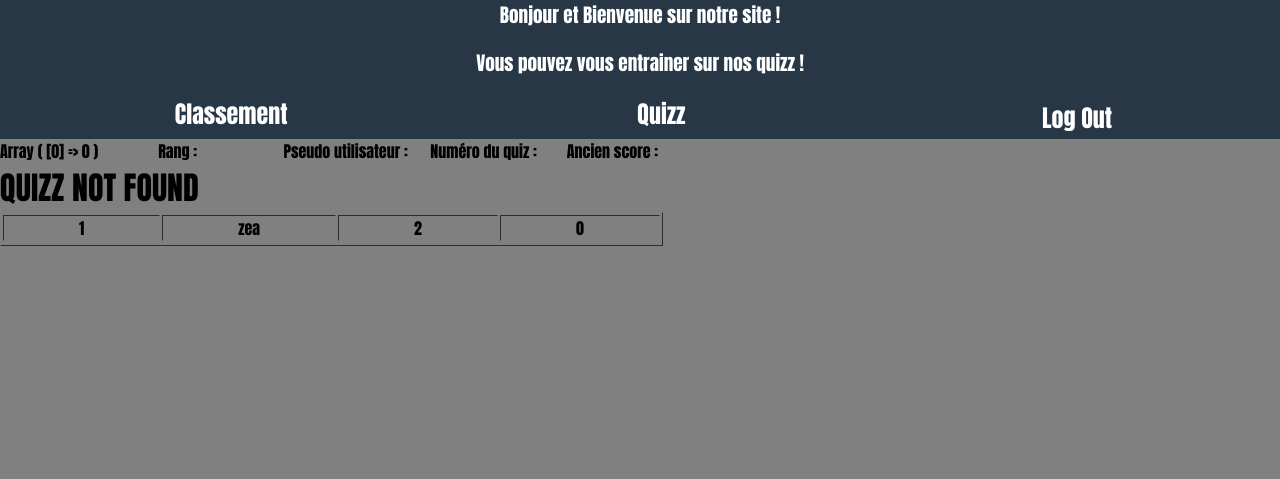
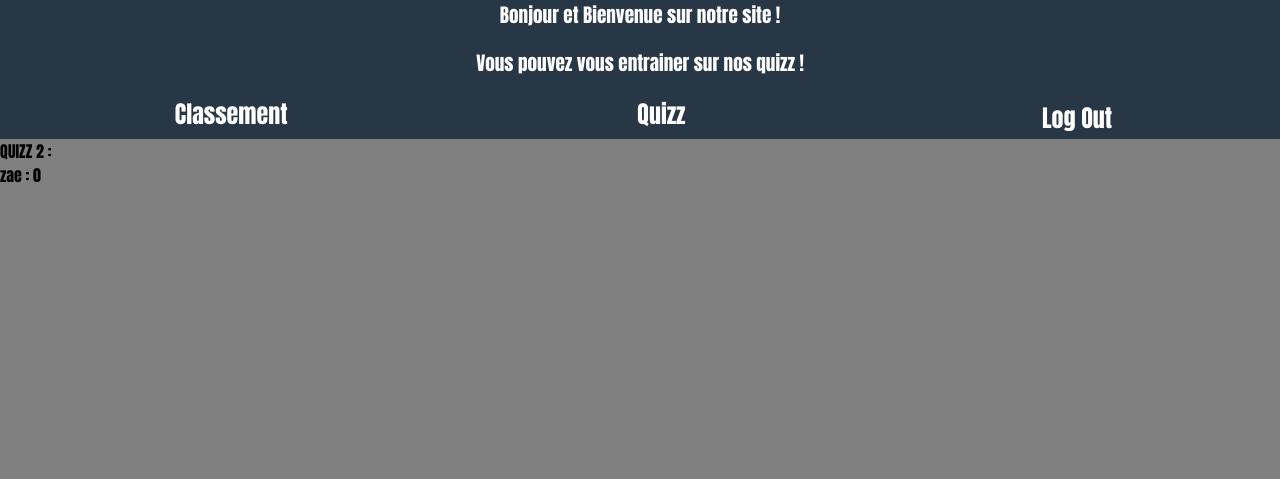
Before and after one commit to Gatens/Projet_TechnoWeb, a PHP site: page /index.php?page=classement in a window 1280 px wide. Shown: the top 479 px of the page. Run offline with PHP 8.4, Linux system fonts and the light colour scheme; a user stored in the database is signed in; data comes from the database, SQL or seed files in the repository.

Commit message:
CLASSEMENT ok

```diff
--- a/pages/answer.php
+++ b/pages/answer.php
@@ -260,11 +260,11 @@ if (in_array($id, $array))
     insertScore($bdd,$scoreTotal,$id);
     echo "</div>";
 }
-else
+/*else
 {
     echo '<h1>QUIZZ NOT FOUND</h1>';
 }
-
+*/
 
 
 ?>
--- a/pages/classement.php
+++ b/pages/classement.php
@@ -1,94 +1,22 @@
 <?php
 
-function pseudo($bdd,$id){
-    $user = $bdd->query('SELECT surname FROM user WHERE id='.$id)->fetchAll();
-    echo $user[0][0];
-}
-
-function espace(){
-    for($espace=0;$espace<20;$espace++){
-        echo "&nbsp";
+$user=$bdd->query('SELECT user_id,score ,quizz_id FROM score ORDER BY quizz_id AND score DESC')-> fetchall();
+foreach ($user as $value) {
+    $pseudo=$bdd->query('SELECT username FROM user WHERE id='.$value['user_id'])->fetchAll();
+    if($value['quizz_id']==1){
+      echo("QUIZZ 1 : <br>");
+      foreach ($pseudo as $username) {
+        echo($username['username']. " : ");
+        echo($value['score']."<br>");
+      }
+    }
+    if($value['quizz_id']==2){
+      echo("QUIZZ 2 : <br>");
+      foreach ($pseudo as $username) {
+        echo($username['username']. " : ");
+        echo($value['score']."<br>");
+      }
     }
 }
 
-function bestJoueur($bdd){
-    $listScore = array();
-    $score = $bdd->query('SELECT * FROM score')->fetchAll();
-    for($i=0;$i<sizeof($score);$i++){
-        array_push($listScore,$score[$i]['score']);
-        asort($listScore);
-    }
-    print_r($listScore);
-}
-
-function tri($listTrie){
-
-}
-
-
-bestJoueur($bdd);
-
-function loadScore($bdd){
-    $num_ligne=0;
-
-    $score = $bdd->query('SELECT * FROM score')->fetchAll();
-
-    $NbrCol = 5;
-    $NbreData = sizeof($score);
-    $NbrLigne = $NbreData/$NbrCol;
-
-    for($espace=0;$espace<15;$espace++){
-        echo "&nbsp";
-    }
-    echo "Rang :";
-    for($espace=0;$espace<23;$espace++){
-        echo "&nbsp";
-    }
-    echo "Pseudo utilisateur :";
-    for($espace=0;$espace<5;$espace++){
-        echo "&nbsp";
-    }
-    echo " Numéro du quiz :";
-    for($espace=0;$espace<8;$espace++){
-        echo "&nbsp";
-    }
-    echo "Ancien score : ";
-
-    if ($NbreData != 0) {
-        echo '<table border="1">';
-        for ($j=1; $j<=$NbreData; $j++) {
-            $id_joueur = $score[$num_ligne][1];
-            echo '<td>';
-
-            espace();
-            echo $j;
-            espace();
-            //_________________________________
-            echo '<td>';
-
-            espace();
-            pseudo($bdd,$id_joueur);
-            espace();
-            //_________________________________
-            echo '<td>';
-
-            espace();
-            echo $score[$num_ligne]['quizz_id'];
-            espace();
-            //_________________________________
-            echo '<td>';
-
-            espace();
-            echo $score[$num_ligne]['score'];
-            espace();
-
-            echo '<tr>';
-            $num_ligne+=1;
-        }
-    }
-}
-
-loadScore($bdd);
-
-
 ?>
```
